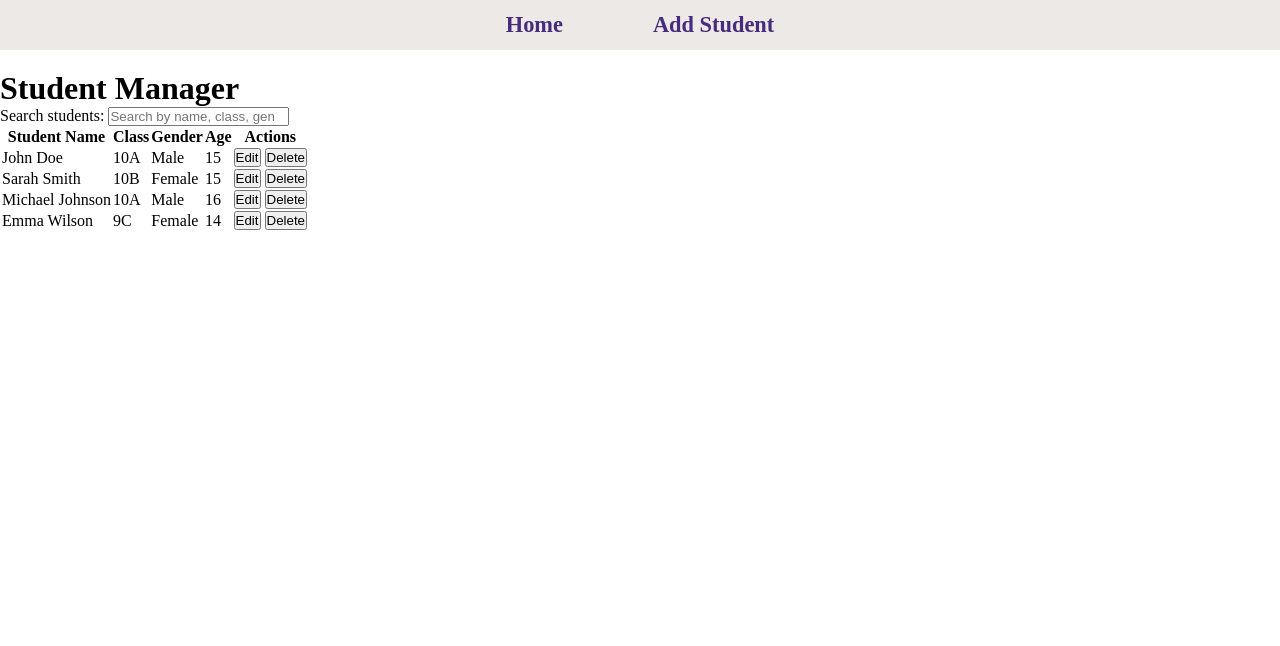
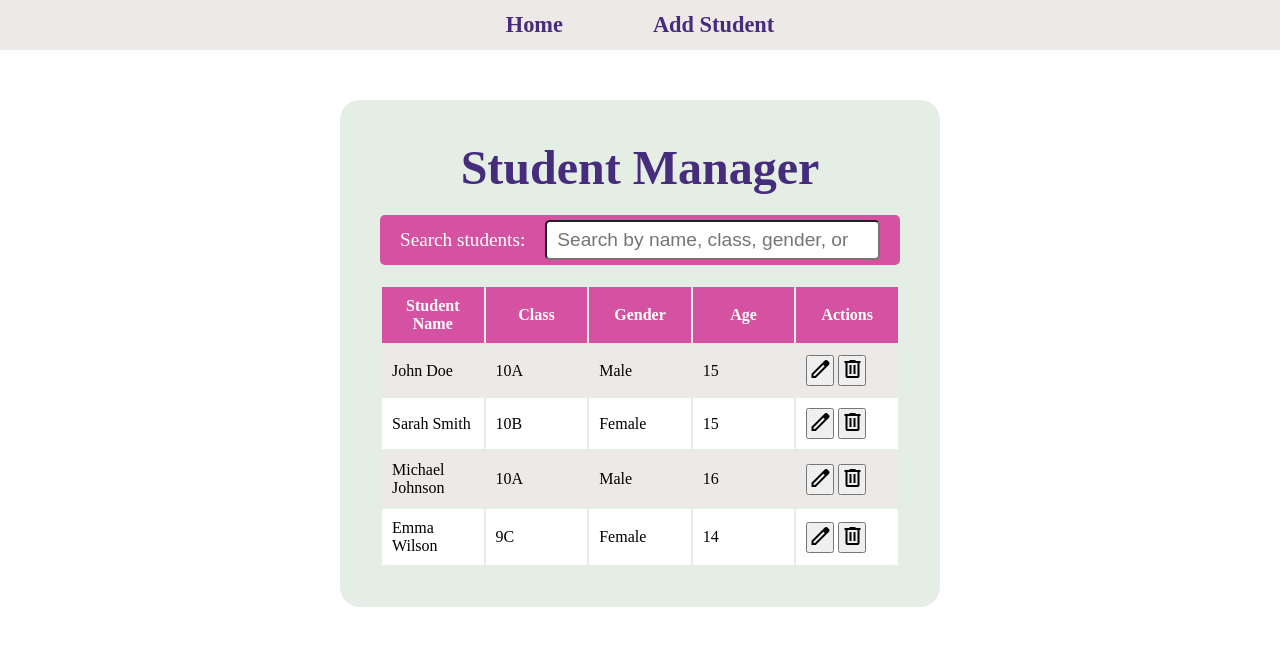
Before and after one commit to Ajoke4life/student-manager, a plain HTML site: page index.html in a window 1280 px wide. Drawn offline with nearby package versions, Linux system fonts and the light colour scheme.

Commit message:
Add styling for index.html

```diff
--- a/index.html
+++ b/index.html
@@ -5,6 +5,8 @@
     <meta name="viewport" content="width=device-width, initial-scale=1.0">
     <title>Student Manager</title>
     <link rel="stylesheet" href="styles/common.css">
+    <link rel="stylesheet" href="styles/index.css">
+    <link href="https://fonts.googleapis.com/css2?family=Material+Symbols+Outlined" rel="stylesheet">
 </head>
 <body>
         <nav>
@@ -35,8 +37,14 @@
                     <td>Male</td>
                     <td>15</td>
                     <td>
-                        <a href="edit-student.html?name=Johm%20Doe&class=10A&gender=Male&age=15"><button type="button">Edit</button></a>
-                        <button type="button">Delete</button>
+                        <a href="edit-student.html?name=Johm%20Doe&class=10A&gender=Male&age=15"><button type="button"><span class="material-symbols-outlined">
+edit
+</span>                </button></a>
+                        <button type="button">
+                            <span class="material-symbols-outlined">
+delete
+ </span>
+                            </button>
                         </a>
                     </td>
                 </tr>
@@ -46,8 +54,15 @@
                     <td>Female</td>
                     <td>15</td>
                     <td>
-                        <a href="edit-student.html?name=Sarah%20Smith&class=10B&gender=Female&age=15"><button type="button">Edit</button></a>
-                        <button type="button">Delete</button>
+                        <a href="edit-student.html?name=Sarah%20Smith&class=10B&gender=Female&age=15"><button type="button"><span class="material-symbols-outlined">
+edit
+</span>                </button></a>
+                        <button type="button">
+                            <span class="material-symbols-outlined">
+delete
+ </span>
+                            </button>
+                        </a>
                     </td>
                 </tr>
                 <tr>
@@ -56,8 +71,15 @@
                     <td>Male</td>
                     <td>16</td>
                     <td>
-                        <a href="edit-student.html?name=Michael%20Johnson&class=10A&gender=Male&age=16"><button type="button">Edit</button></a>
-                        <button type="button">Delete</button>
+                        <a href="edit-student.html?name=Michael%20Johnson&class=10A&gender=Male&age=16"><button type="button"><span class="material-symbols-outlined">
+edit
+</span>                </button></a>
+                        <button type="button">
+                            <span class="material-symbols-outlined">
+delete
+ </span>
+                            </button>
+                        </a>
                     </td>
                 </tr>
                 <tr>
@@ -66,8 +88,15 @@
                     <td>Female</td>
                     <td>14</td>
                     <td>
-                        <a href="edit-student.html?name=Emma%20Wilson&class=9C&gender=Female&age=14"><button type="button">Edit</button></a>
-                        <button type="button">Delete</button>
+                        <a href="edit-student.html?name=Emma%20Wilson&class=9C&gender=Female&age=14"><button type="button"><span class="material-symbols-outlined">
+edit
+</span>                </button></a>
+                        <button type="button">
+                            <span class="material-symbols-outlined">
+delete
+ </span>
+                            </button>
+                        </a>
                     </td>
                 </tr>
             </tbody>
--- a/styles/index.css
+++ b/styles/index.css
@@ -0,0 +1,72 @@
+main {
+    width: 600px;
+    margin-top: 50px;
+    background-color: #E5EEE4;
+    padding: 40px;
+    border-radius: 20px;
+    margin-inline: auto;
+    display: flex;
+    flex-direction: column;
+    gap: 20px;
+}
+
+main h1 {
+    text-align: center;
+    color: #462C7D;
+    font-size: 3rem;
+}
+main > div {
+    display: flex;
+    gap: 20px;
+    background-color: #D552A3;
+    height: 50px;
+    align-items: center;
+    padding-inline: 20px;
+    border-radius: 5px;
+
+}
+
+main > div > input {
+    padding-inline: 10px;
+    border-radius: 5px;
+    font-size: 1.2rem;
+    font-weight: 500;
+    height: 80%;
+    flex: 1;
+}
+main > div > label {
+    color: white;
+    font-size: 1.2rem;
+    font-weight: 500;
+}
+
+main table {
+    width: 100%;
+    table-layout: fixed;
+}
+table thead {
+    background-color: #D552A3;
+    color: white;
+    padding: 20px;
+    border-radius: 20px;
+    overflow: hidden;
+}
+
+thead tr {
+    overflow: hidden;
+}
+
+th, td {
+    padding: 10px;
+}
+
+tbody tr {
+    background-color: #EDE9E6;
+    border-radius: 10px;
+    margin-bottom: 10px;
+    overflow: hidden;
+}
+
+tbody tr:nth-child(even) {
+    background-color: white;
+}
```
